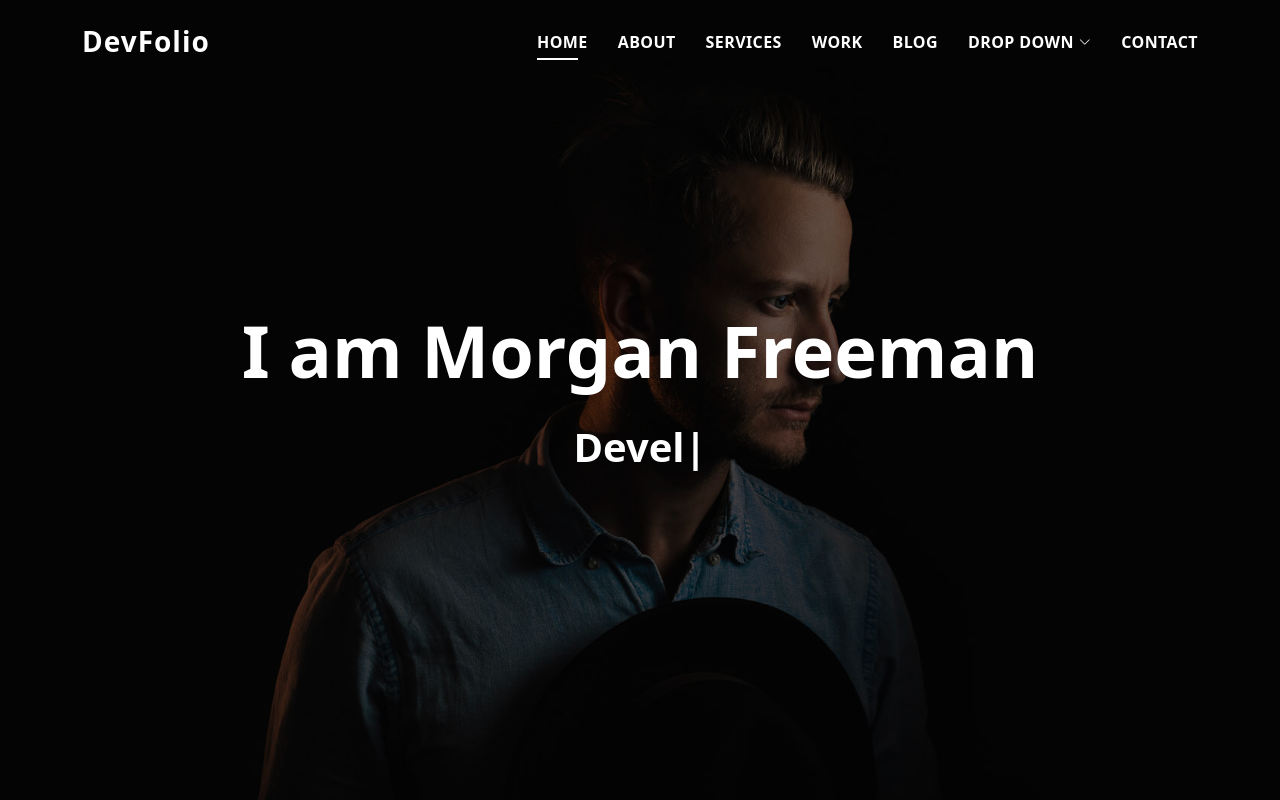
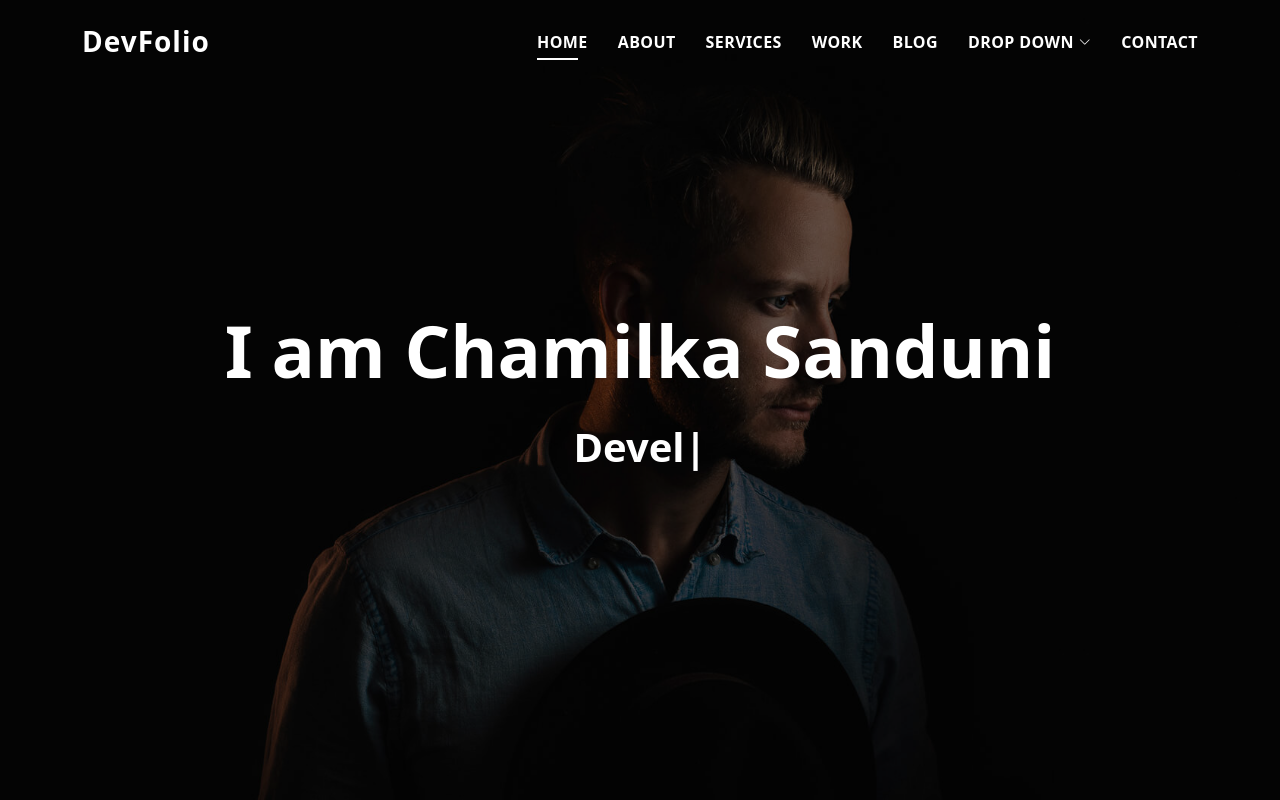
Before and after one commit to Chamilka-sandu/Chamilka-sandu.github.io, a plain HTML site: page DevFolio/DevFolio/index.html in a window 1280 px wide. Shown: the top 800 px of the page. Drawn offline with Linux system fonts and the light colour scheme.

Commit message:
second commit

```diff
--- a/DevFolio/DevFolio/index.html
+++ b/DevFolio/DevFolio/index.html
@@ -79,7 +79,7 @@
       <div class="table-cell">
         <div class="container">
           <!--<p class="display-6 color-d">Hello, world!</p>-->
-          <h1 class="hero-title mb-4">I am Morgan Freeman</h1>
+          <h1 class="hero-title mb-4">I am Chamilka Sanduni</h1>
           <p class="hero-subtitle"><span class="typed" data-typed-items="Designer, Developer, Freelancer, Photographer"></span></p>
           <!-- <p class="pt-3"><a class="btn btn-primary btn js-scroll px-4" href="#about" role="button">Learn More</a></p> -->
         </div>
```
